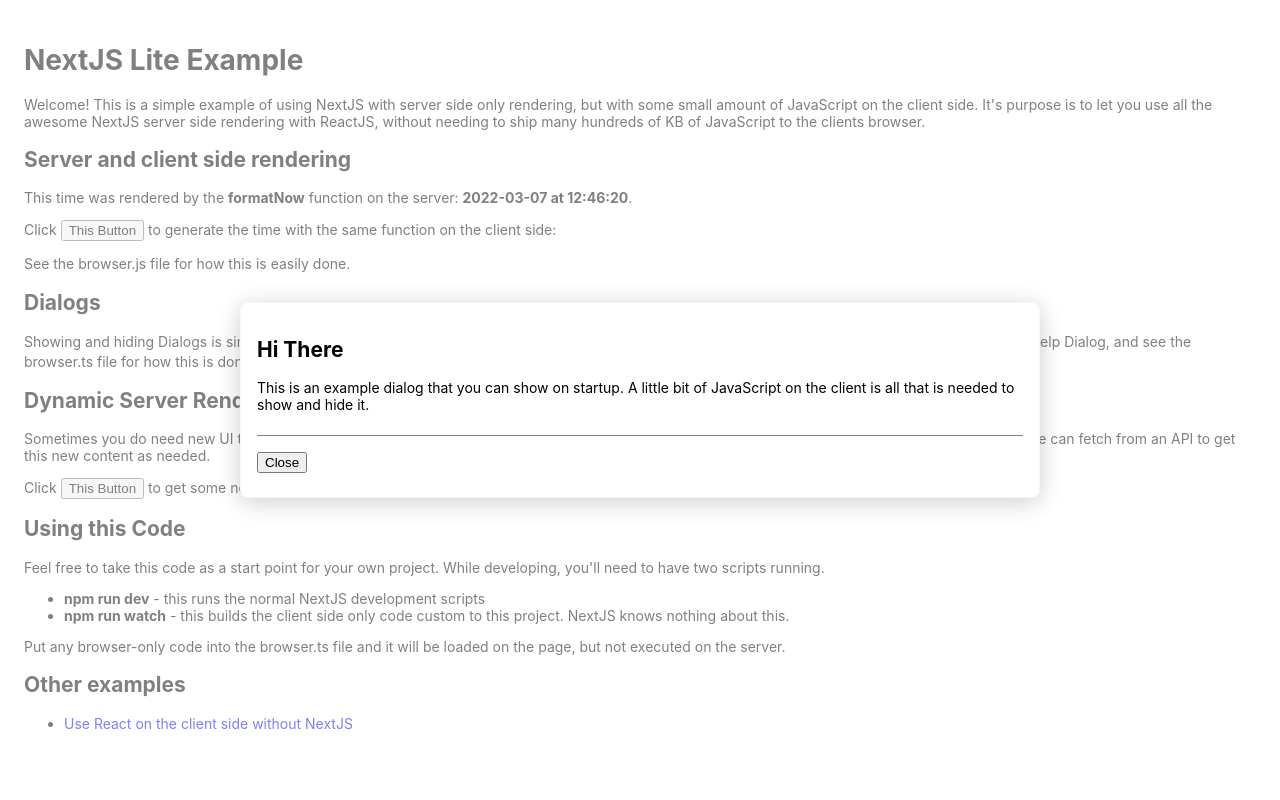
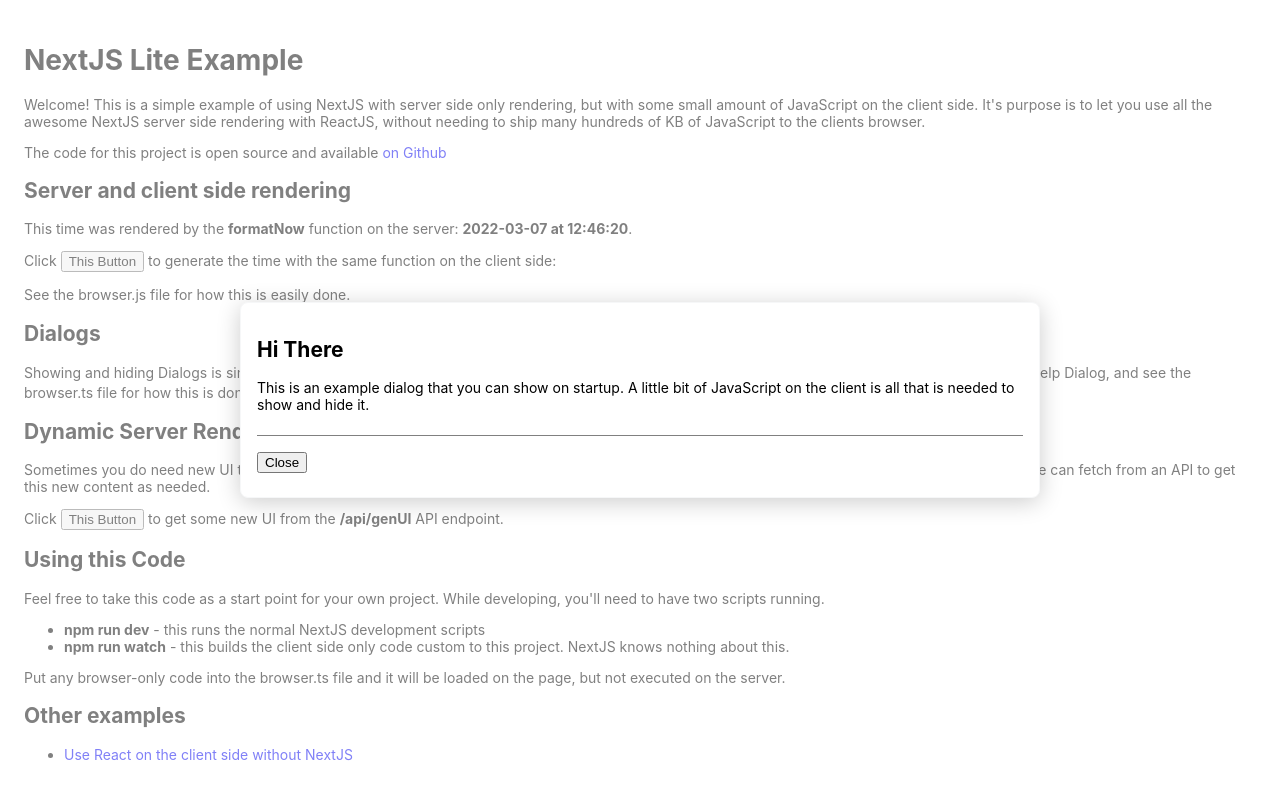
Before and after one commit to shaneosullivan/NextJSLiteExample, a Next.js app: page / in a window 1280 px wide. Built offline with nearby package versions, Linux system fonts and the light colour scheme.

Commit message:
Update readme

```diff
--- a/pages/index.tsx
+++ b/pages/index.tsx
@@ -31,6 +31,15 @@
           side. It's purpose is to let you use all the awesome NextJS server
           side rendering with ReactJS, without needing to ship many hundreds of
           KB of JavaScript to the clients browser.
+        </p>
+        <p>
+          The code for this project is open source and available{" "}
+          <a
+            href="https://github.com/shaneosullivan/NextJSLiteExample"
+            target="_blank"
+          >
+            on Github
+          </a>
         </p>
 
         <h2>Server and client side rendering</h2>
```
Also changed, not shown: 1 other file (tests, documents, lock files or other folders).
